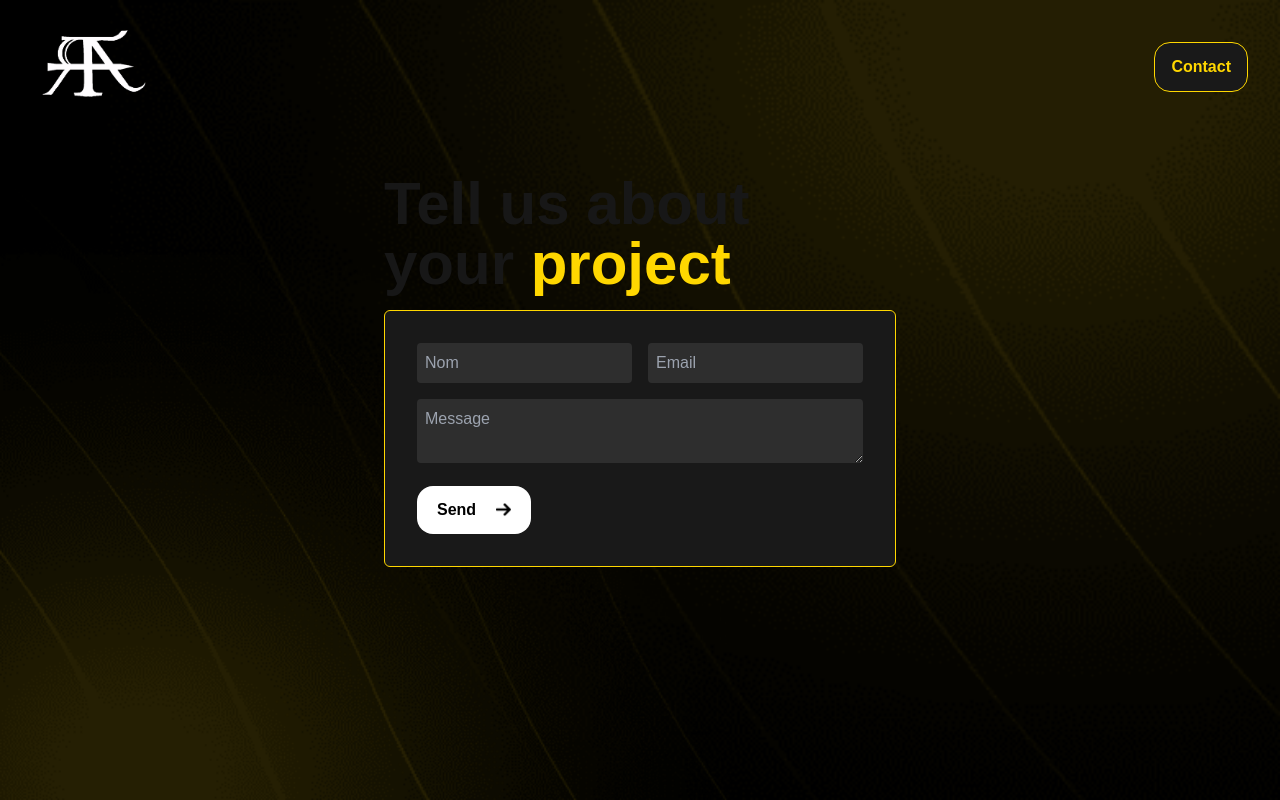
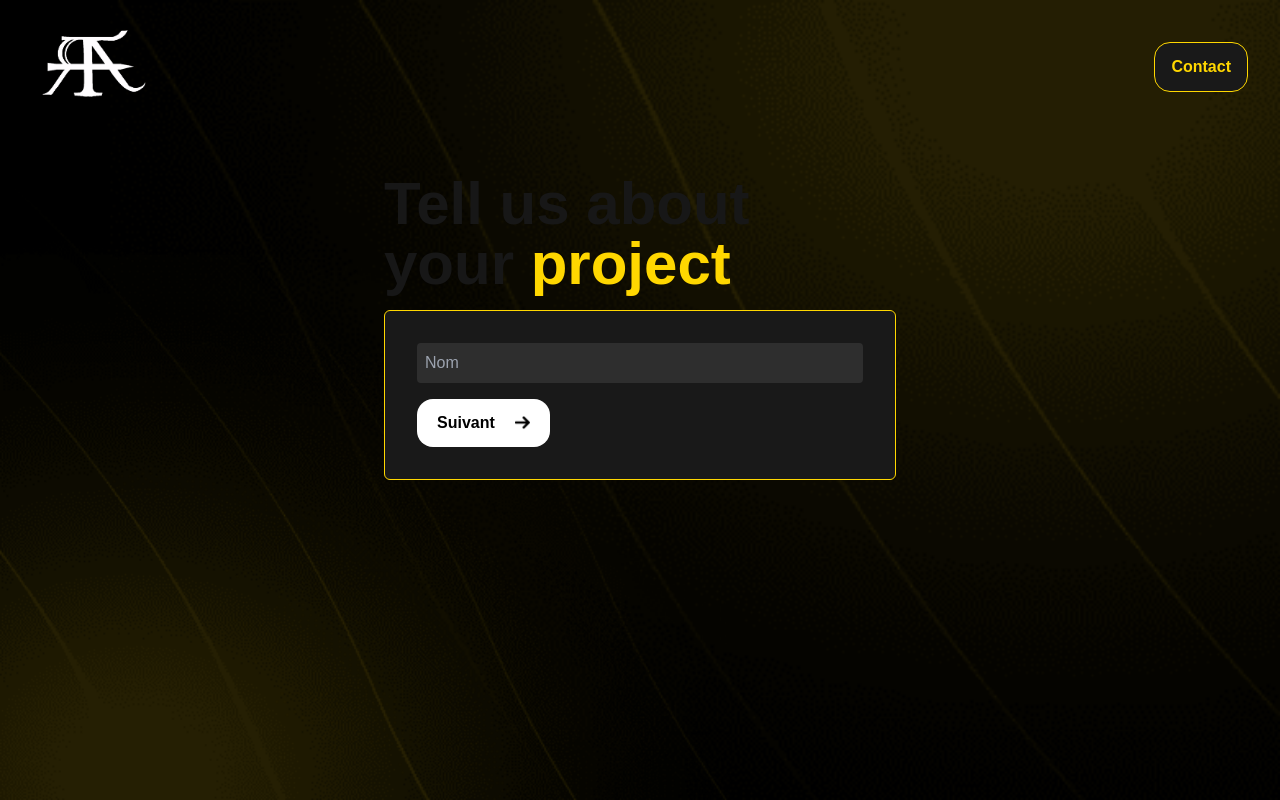
Before and after one commit to RenaudBrevin/next-ssr-agency, a Next.js app: page /contact in a window 1280 px wide. Built offline with nearby package versions, Linux system fonts and the light colour scheme; a web font is replaced by a local one.

Commit message:
ReadMe update

```diff
--- a/src/components/02-sections/ContactForm/ContactForm.tsx
+++ b/src/components/02-sections/ContactForm/ContactForm.tsx
@@ -1,63 +1,244 @@
 'use client';
 
-import { useState, FormEvent } from 'react';
+import { useState, FormEvent, useRef, useEffect } from 'react';
 import { addContact } from '../../../app/actions';
 import Image from 'next/image';
+import gsap from 'gsap';
 import './Contactform.css';
 
+type FormStep = 'name' | 'email' | 'message' | 'success';
+
 export default function ContactForm() {
+  const [currentStep, setCurrentStep] = useState<FormStep>('name');
+  const [formData, setFormData] = useState({
+    name: '',
+    email: '',
+    message: ''
+  });
   const [error, setError] = useState<string | null>(null);
   const [success, setSuccess] = useState<string | null>(null);
 
+  const formRef = useRef<HTMLFormElement>(null);
+  const nameRef = useRef<HTMLDivElement>(null);
+  const emailRef = useRef<HTMLDivElement>(null);
+  const messageRef = useRef<HTMLDivElement>(null);
+  const successRef = useRef<HTMLDivElement>(null);
+
+  useEffect(() => {
+    // Initialisation des états de visibilité
+    gsap.set([emailRef.current, messageRef.current], {
+      opacity: 0,
+      x: 100,
+      display: 'none'
+    });
+    gsap.set(successRef.current, {
+      opacity: 0,
+      scale: 0.8,
+      display: 'none'
+    });
+  }, []);
+
+  const validateField = (step: FormStep): boolean => {
+    setError(null);
+    switch (step) {
+      case 'name':
+        if (formData.name.trim().length < 2) {
+          setError('Le nom doit contenir au moins 2 caractères');
+          return false;
+        }
+        break;
+      case 'email':
+        if (!formData.email.includes('@')) {
+          setError('Veuillez entrer une adresse email valide');
+          return false;
+        }
+        break;
+      case 'message':
+        if (formData.message.trim().length < 10) {
+          setError('Le message doit contenir au moins 10 caractères');
+          return false;
+        }
+        break;
+    }
+    return true;
+  };
+
+  const showInput = (inputRef: React.RefObject<HTMLDivElement>) => {
+    gsap.set(inputRef.current, {
+      display: 'block',
+      x: 50,
+      opacity: 0
+    });
+    gsap.to(inputRef.current, {
+      opacity: 1,
+      x: 0,
+      duration: 0.2
+    });
+  };
+
+  const handleNext = () => {
+    if (currentStep === 'name' && validateField('name')) {
+      gsap.to(nameRef.current, {
+        opacity: 0,
+        x: -50,
+        duration: 0.2,
+        onComplete: () => {
+          gsap.set(nameRef.current, { display: 'none' });
+          showInput(emailRef);
+        }
+      });
+      setCurrentStep('email');
+    } else if (currentStep === 'email' && validateField('email')) {
+      gsap.to(emailRef.current, {
+        opacity: 0,
+        x: -50,
+        duration: 0.2,
+        onComplete: () => {
+          gsap.set(emailRef.current, { display: 'none' });
+          showInput(messageRef);
+        }
+      });
+      setCurrentStep('message');
+    }
+  };
+
   const handleSubmit = async (event: FormEvent<HTMLFormElement>) => {
     event.preventDefault();
-    setError(null);
-    setSuccess(null);
-
-    const formData = new FormData(event.currentTarget);
+    if (!validateField('message')) return;
 
     try {
-      await addContact(formData);
+      const formDataToSend = new FormData();
+      formDataToSend.append('name', formData.name);
+      formDataToSend.append('email', formData.email);
+      formDataToSend.append('message', formData.message);
+
+      await addContact(formDataToSend);
       setSuccess('Votre message a été envoyé avec succès.');
-      event.currentTarget.reset();
+
+      // Animation de sortie du formulaire
+      gsap.to(messageRef.current, {
+        opacity: 0,
+        x: -50,
+        duration: 0.2,
+        onComplete: () => {
+          gsap.set(messageRef.current, { display: 'none' });
+          // Afficher le message de succès avec une animation
+          gsap.set(successRef.current, { display: 'block' });
+          gsap.to(successRef.current, {
+            opacity: 1,
+            scale: 1,
+            duration: 0.3,
+            ease: "back.out(1.7)"
+          });
+        }
+      });
+
+      setCurrentStep('success');
     } catch (err: any) {
       setError(err.message || 'Une erreur est survenue.');
     }
   };
 
+  const resetForm = () => {
+    setFormData({ name: '', email: '', message: '' });
+    setCurrentStep('name');
+    setSuccess(null);
+    setError(null);
+
+    // Animer la sortie du message de succès
+    gsap.to(successRef.current, {
+      opacity: 0,
+      scale: 0.8,
+      duration: 0.2,
+      onComplete: () => {
+        gsap.set(successRef.current, { display: 'none' });
+        gsap.set(nameRef.current, {
+          display: 'block',
+          opacity: 0,
+          x: 50
+        });
+        gsap.to(nameRef.current, {
+          opacity: 1,
+          x: 0,
+          duration: 0.2
+        });
+      }
+    });
+  };
+
   return (
-      <form onSubmit={handleSubmit} className="space-y-4 p-8 rounded-md bg-lightBlack border border-gold">
-        {success && <p className="text-green-500">{success}</p>}
-        <div className="flex gap-4">
+    <form ref={formRef} onSubmit={handleSubmit} className="p-8 rounded-md bg-lightBlack border border-gold min-h-[170px]">
+      {error && <p className="text-red-500 mb-4">{error}</p>}
+
+      <div ref={nameRef} className="form-step">
         <input
           type="text"
-            name="name"
+          value={formData.name}
+          onChange={(e) => setFormData({ ...formData, name: e.target.value })}
           placeholder="Nom"
           className="border p-2 w-full"
         />
+        {currentStep === 'name' && (
+          <button
+            type="button"
+            onClick={handleNext}
+            className="bg-white flex items-center gap-5 px-5 py-3 text-black font-extrabold rounded-2xl mt-4"
+          >
+            <span>Suivant</span>
+            <Image src="/right-arrow.png" alt="Next" width={15} height={30} priority />
+          </button>
+        )}
+      </div>
+
+      <div ref={emailRef} className="form-step">
         <input
           type="email"
-            name="email"
+          value={formData.email}
+          onChange={(e) => setFormData({ ...formData, email: e.target.value })}
           placeholder="Email"
           className="border p-2 w-full"
         />
+        {currentStep === 'email' && (
+          <button
+            type="button"
+            onClick={handleNext}
+            className="bg-white flex items-center gap-5 px-5 py-3 text-black font-extrabold rounded-2xl mt-4"
+          >
+            <span>Suivant</span>
+            <Image src="/right-arrow.png" alt="Next" width={15} height={30} priority />
+          </button>
+        )}
       </div>
+
+      <div ref={messageRef} className="form-step">
         <textarea
-          name="message"
+          value={formData.message}
+          onChange={(e) => setFormData({ ...formData, message: e.target.value })}
           placeholder="Message"
           className="border p-2 w-full"
         ></textarea>
-        <button type="submit" className="bg-white flex items-center gap-5 px-5 py-3 text-black font-extrabold rounded-2xl mt-12 ml-atuo">
-          <span>Send</span>
-          <Image
-          className=""
-          src="/right-arrow.png"
-          alt="Next.js logo"
-          width={15}
-          height={30}
-          priority
-        />
+        {currentStep === 'message' && (
+          <button
+            type="submit"
+            className="bg-white flex items-center gap-5 px-5 py-3 text-black font-extrabold rounded-2xl mt-4"
+          >
+            <span>Envoyer</span>
+            <Image src="/right-arrow.png" alt="Send" width={15} height={30} priority />
           </button>
+        )}
+      </div>
+
+      <div ref={successRef} className="text-center">
+        <p className="text-gold text-lg mb-4">{success}</p>
+        <button
+          type="button"
+          onClick={resetForm}
+          className="bg-white flex items-center gap-5 px-5 py-3 text-black font-extrabold rounded-2xl mx-auto"
+        >
+          <span>Nouveau message</span>
+          <Image src="/right-arrow.png" alt="Reset" width={15} height={30} priority />
+        </button>
+      </div>
     </form>
   );
 }
```
Also changed, not shown: 1 other file (tests, documents, lock files or other folders). Lines whose indentation alone changed are shown as unchanged.
